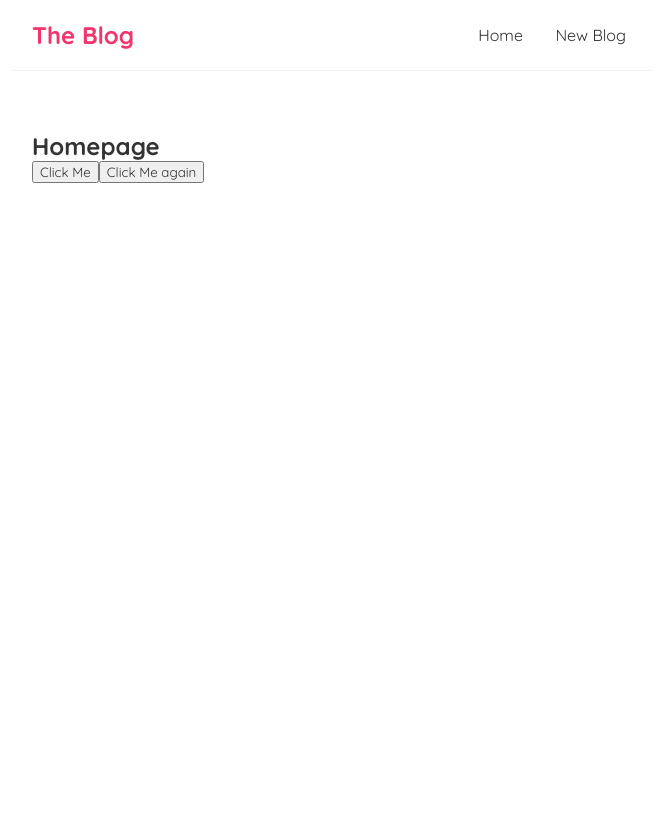
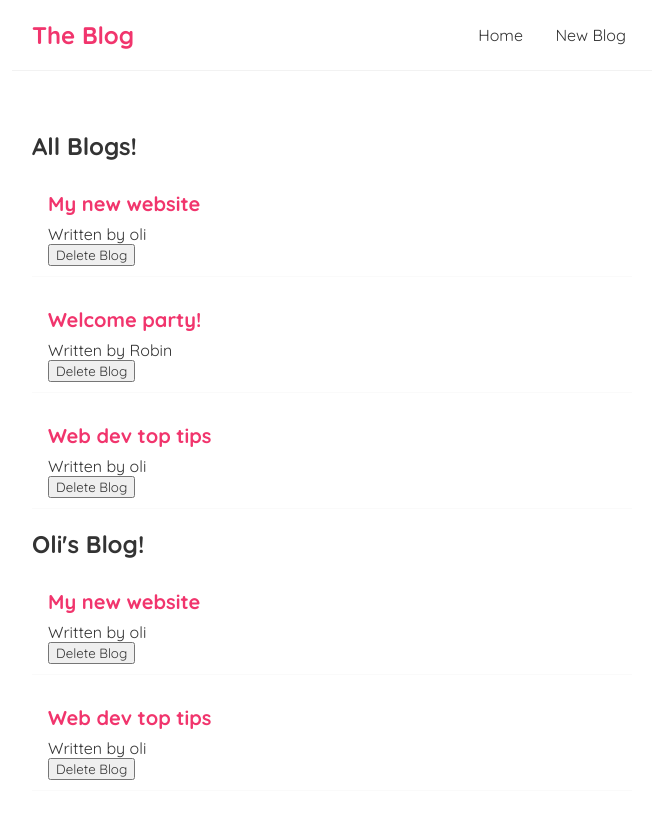
Before and after one commit to oliullahjewel96/React-Blog, a React (Create React App) app in the folder blog/: page / in a window 1280 px wide. Shown: the top 818 px of the page, without its empty margins (308-964 px from the left). Built offline with nearby package versions, Linux system fonts and the light colour scheme.

Commit message:
Added delete functionality to the individual blog

```diff
--- /dev/null
+++ b/blog/src/components/BlogList.js
@@ -0,0 +1,18 @@
+import React from "react";
+const BlogList = (props) => {
+  const { blogs, title, handleDelete } = props;
+  console.log(blogs, props);
+  return (
+    <div className="blog-list">
+      <h2> {title} </h2>{" "}
+      {blogs.map((blog) => (
+        <div className="blog-preview" key={blog.id}>
+          <h2> {blog.title} </h2> <p> Written by {blog.author} </p>
+          <button onClick={() => handleDelete(blog.id)}>Delete Blog</button>
+        </div>
+      ))}
+    </div>
+  );
+};
+
+export default BlogList;
--- a/blog/src/components/Home.js
+++ b/blog/src/components/Home.js
@@ -1,15 +1,38 @@
+import { useState } from "react";
+import BlogList from "./BlogList";
 const Home = () => {
-  const handleClick = () => {
-    console.log("Hello, Oli");
-  };
-  const handleClick2 = (name) => {
-    console.log(`Hello, ${name}`);
+  const [blogs, setBlogs] = useState([
+    {
+      title: "My new website",
+      body: "lorem ipsum...",
+      author: "oli",
+      id: 1,
+    },
+    {
+      title: "Welcome party!",
+      body: "lorem ipsum...",
+      author: "Robin",
+      id: 2,
+    },
+    {
+      title: "Web dev top tips",
+      body: "lorem ipsum...",
+      author: "oli",
+      id: 3,
+    },
+  ]);
+
+  const handleDelete = (id) => {
+    const newBlogs = blogs.filter((blog) => blog.id !== id);
+    setBlogs(newBlogs);
   };
   return (
     <div className="home">
-      <h2> Homepage </h2>
-      <button onClick={handleClick}>Click Me</button>
-      <button onClick={() => handleClick2("Oli Ullah")}>Click Me again</button>
+      <BlogList blogs={blogs} title="All Blogs!" handleDelete={handleDelete} />
+      <BlogList
+        blogs={blogs.filter((blog) => blog.author === "oli")}
+        title="Oli's Blog!"
+      />
     </div>
   );
 };
--- a/blog/src/index.css
+++ b/blog/src/index.css
@@ -40,3 +40,22 @@
     margin: 40px auto;
     padding: 20px;
 }
+
+
+/* blog previews / list */
+
+.blog-preview {
+    padding: 10px 16px;
+    margin: 20px 0;
+    border-bottom: 1px solid #fafafa;
+}
+
+.blog-preview:hover {
+    box-shadow: 1px 3px 5px rgba(0, 0, 0, 0.1);
+}
+
+.blog-preview h2 {
+    font-size: 20px;
+    color: #f1356d;
+    margin-bottom: 8px;
+}
```
